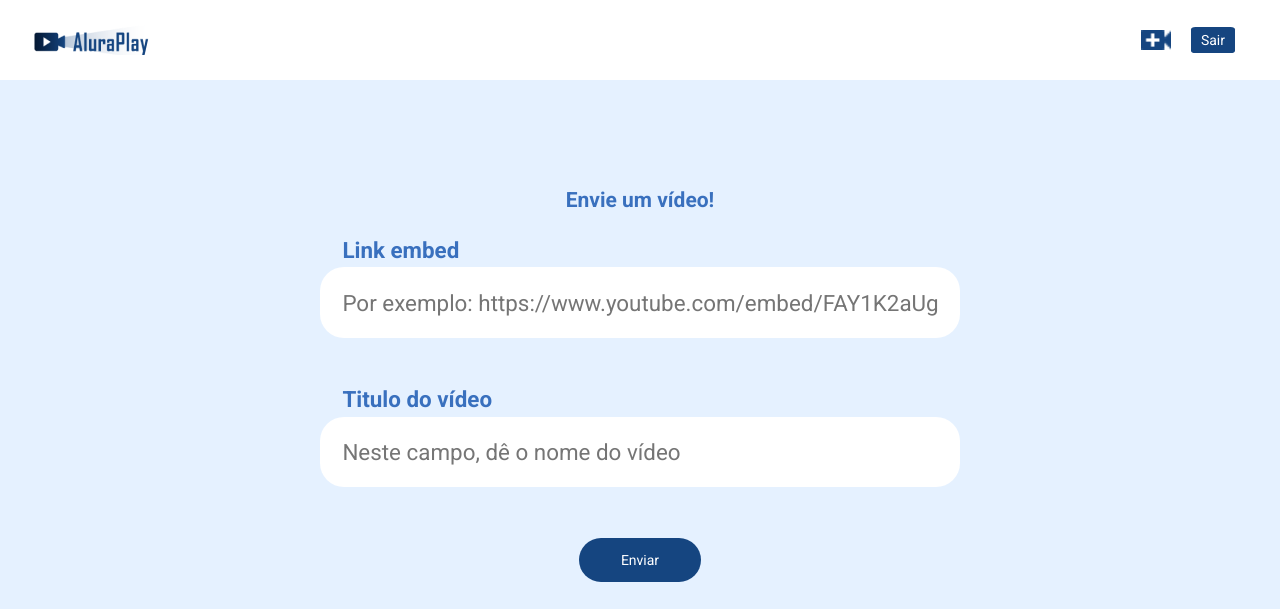
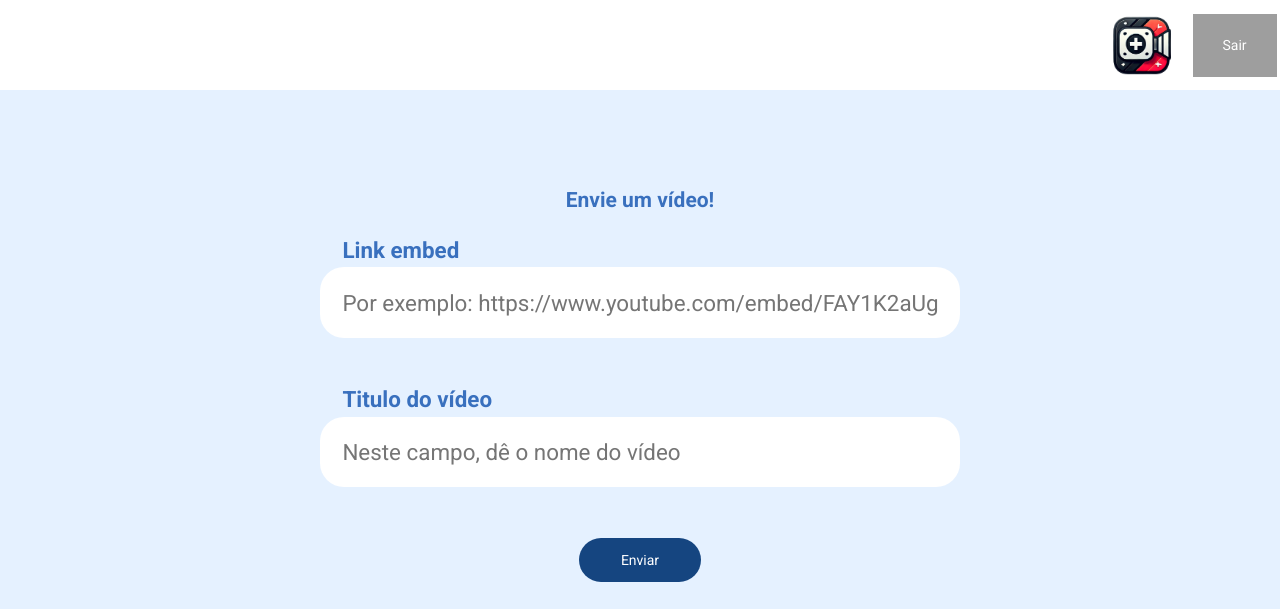
Before and after one commit to CarolinaSanches24/videoplay, a PHP site: page /src/formulario.php in a window 1280 px wide. Shown: the top 609 px of the page. Run offline with PHP 8.4, Linux system fonts and the light colour scheme; data that the repository does not hold is empty; some libraries are stand-ins or nearby versions; grey boxes are pictures that could not be loaded.

Commit message:
feat: styles css

```diff
--- a/css/estilos.css
+++ b/css/estilos.css
@@ -28,33 +28,37 @@ body {
     background-color: white;
     position: fixed;
     top: 0;
-    height: 80px;
+    height: 90px;
     width: 100%;
     padding: 0 25px;
     z-index: 2;
 }
 
 .logo {
-    background-image: url(../img/cabecalho/Logo.png);
-    background-repeat: no-repeat;
     padding: 15px 65px;
     cursor: pointer;
+    width: 35%;
+    position: relative;
+    right:20%;
+
 }
 
 
 .cabecalho__videos {
     background-image: url(../img/cabecalho/video_call.png);
+    background-size: cover;
+    background-repeat: no-repeat;
+    background-position: center;
+    padding: 30px;
+}
+
+.cabecalho__sair {
+    background-image: url(../img/cabecalho/logout.png);
     background-size: contain;
     background-repeat: no-repeat;
     background-position: center;
-    padding: 15px;
-}
-
-.cabecalho__sair {
-    margin: 0 20px;
-    padding: 5px 10px;
-    border-radius: 10%;
-    background-color: var(--azul-escuro);
+    margin-left: 15%;
+    padding: 30px;
 
 }
 
```
Also changed, not shown: index.php (+10 -7 lines), img/cabecalho/Logo.png, img/cabecalho/video_call.png, img/favicon.ico (deleted), img/logo.png (deleted).
